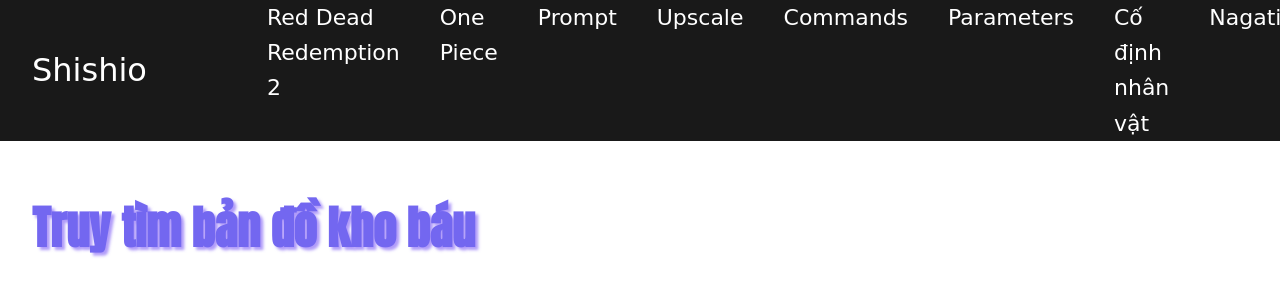
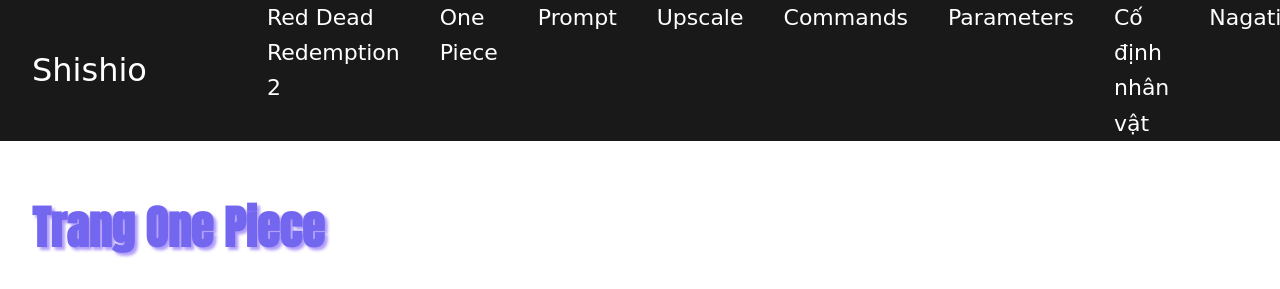
Before and after one commit to shishio2k/shishio, a plain HTML site: page opfp/index.html in a window 1280 px wide. Shown: the top 289 px of the page. Drawn offline with nearby package versions, Linux system fonts and the light colour scheme; a web font is replaced by a local one.

Commit message:
324423dfs

```diff
--- a/opfp/index.html
+++ b/opfp/index.html
@@ -38,7 +38,7 @@
         <!-- Đây là nội dung chính của web -->
         <main>
             <div class="content-opfp">
-                <h1>Truy tìm bản đồ kho báu</h1>
+                <h1>Trang One Piece</h1>
 
                 <div class="body-opfp">
                     <!-- content -->
```
